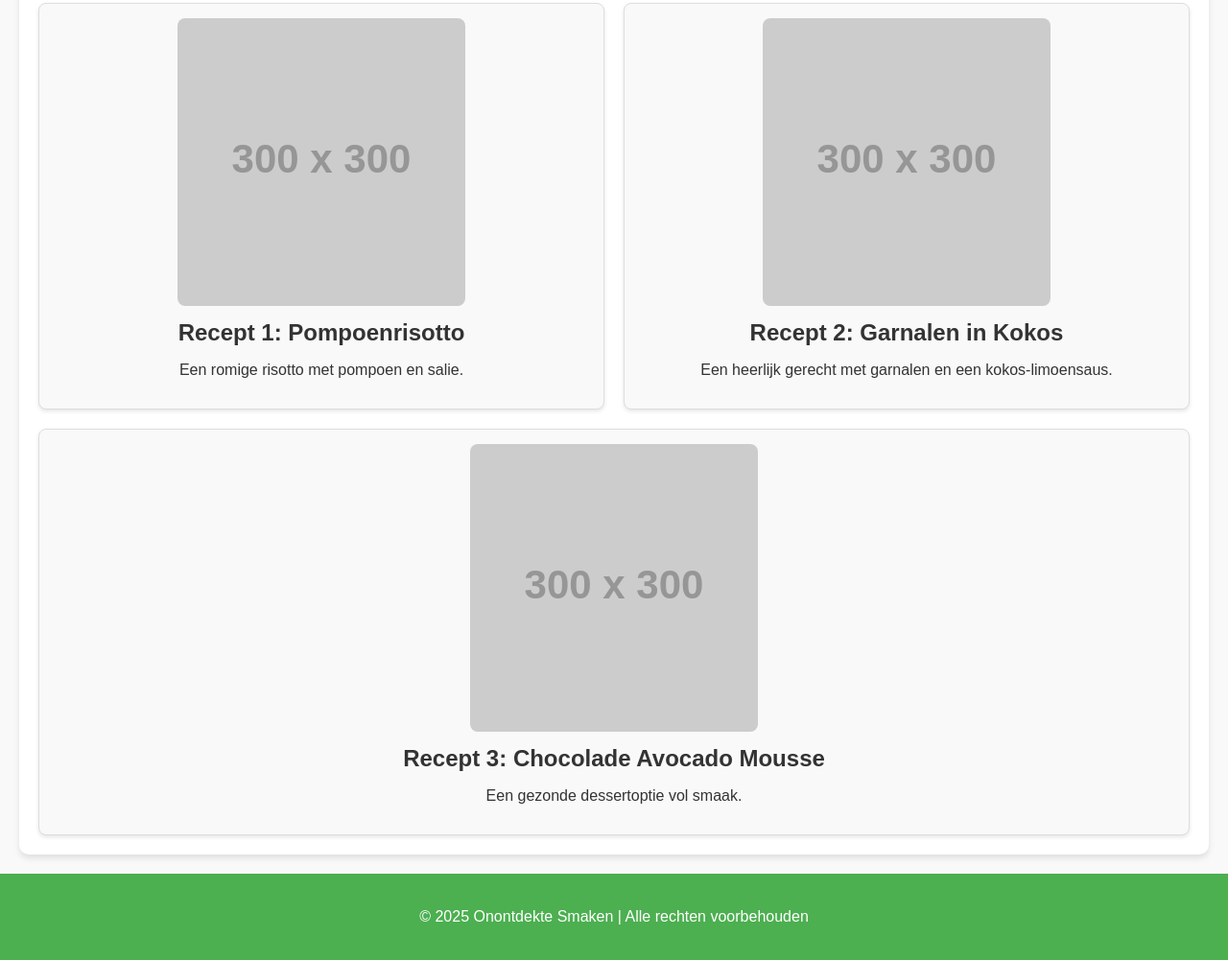
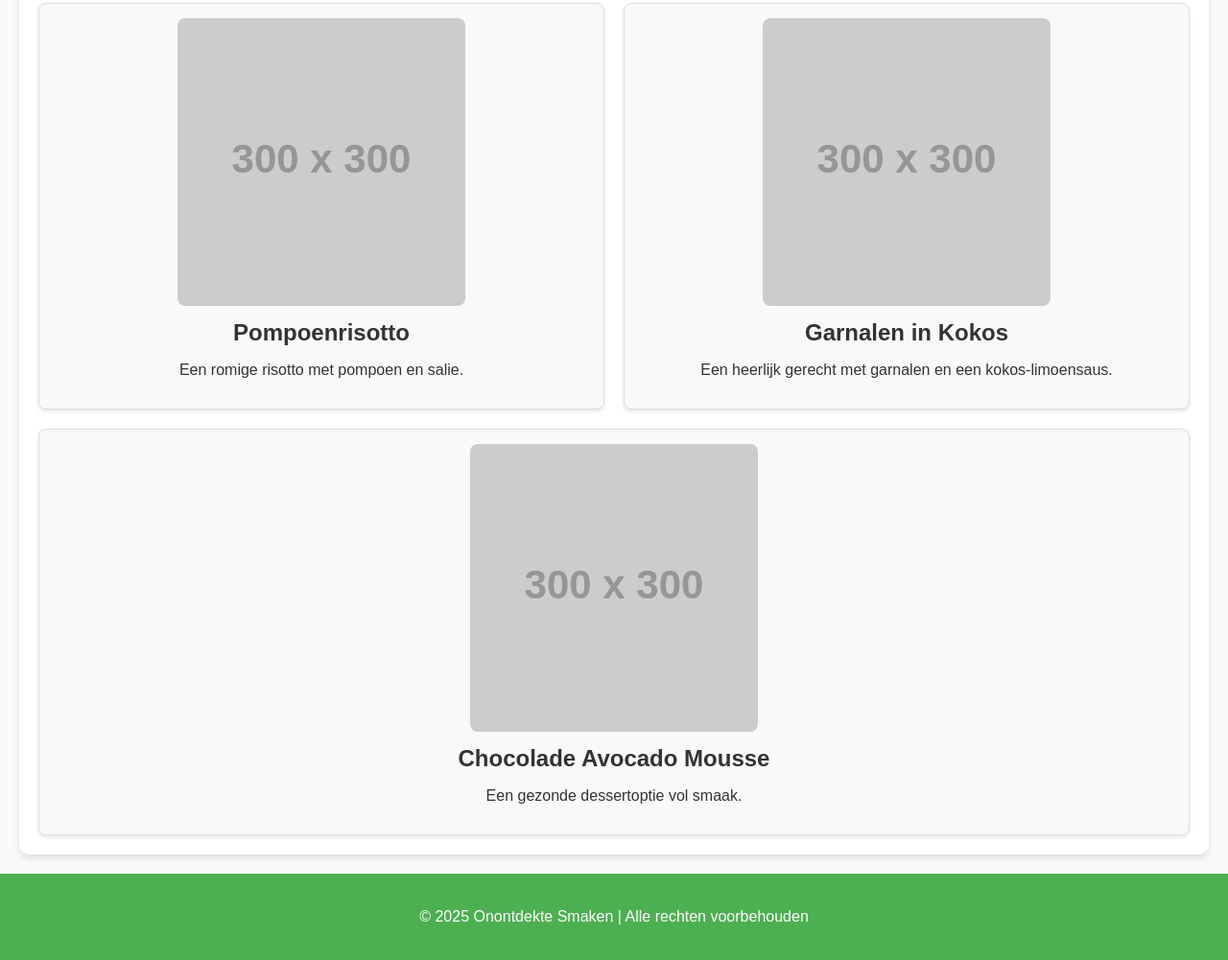
Before and after one commit to Bolr2025/BoekEnSmaak, a plain HTML site: page index.html in a window 1280 px wide. Shown: the part 822-1823 px from the top of the page at 96% size. Drawn offline with Linux system fonts and the light colour scheme; placeholder pictures from the web are drawn by us.

Commit message:
Update index.html

```diff
--- a/index.html
+++ b/index.html
@@ -133,18 +133,18 @@
         <h2>Onze Recepten</h2>
         <div class="recipes">
             <div class="recipe-card">
-                <img src="https://via.placeholder.com/300" alt="Recept 1">
-                <h3>Recept 1: Pompoenrisotto</h3>
+                <img src="https://via.placeholder.com/300" alt="Pompoenrisotto">
+                <h3>Pompoenrisotto</h3>
                 <p>Een romige risotto met pompoen en salie.</p>
             </div>
             <div class="recipe-card">
-                <img src="https://via.placeholder.com/300" alt="Recept 2">
-                <h3>Recept 2: Garnalen in Kokos</h3>
+                <img src="https://via.placeholder.com/300" alt="Garnalen in Kokos">
+                <h3>Garnalen in Kokos</h3>
                 <p>Een heerlijk gerecht met garnalen en een kokos-limoensaus.</p>
             </div>
             <div class="recipe-card">
-                <img src="https://via.placeholder.com/300" alt="Recept 3">
-                <h3>Recept 3: Chocolade Avocado Mousse</h3>
+                <img src="https://via.placeholder.com/300" alt="Chocolade Avocado Mousse">
+                <h3>Chocolade Avocado Mousse</h3>
                 <p>Een gezonde dessertoptie vol smaak.</p>
             </div>
         </div>
```
